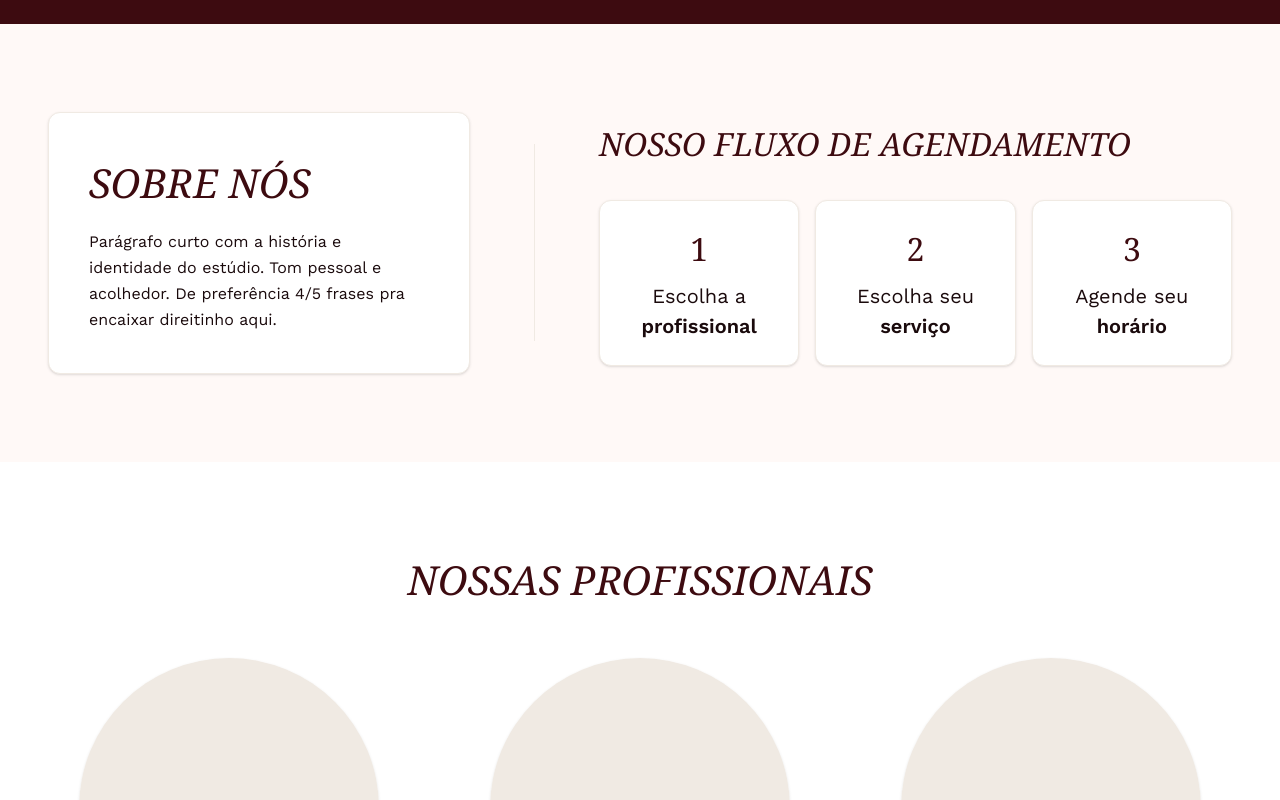
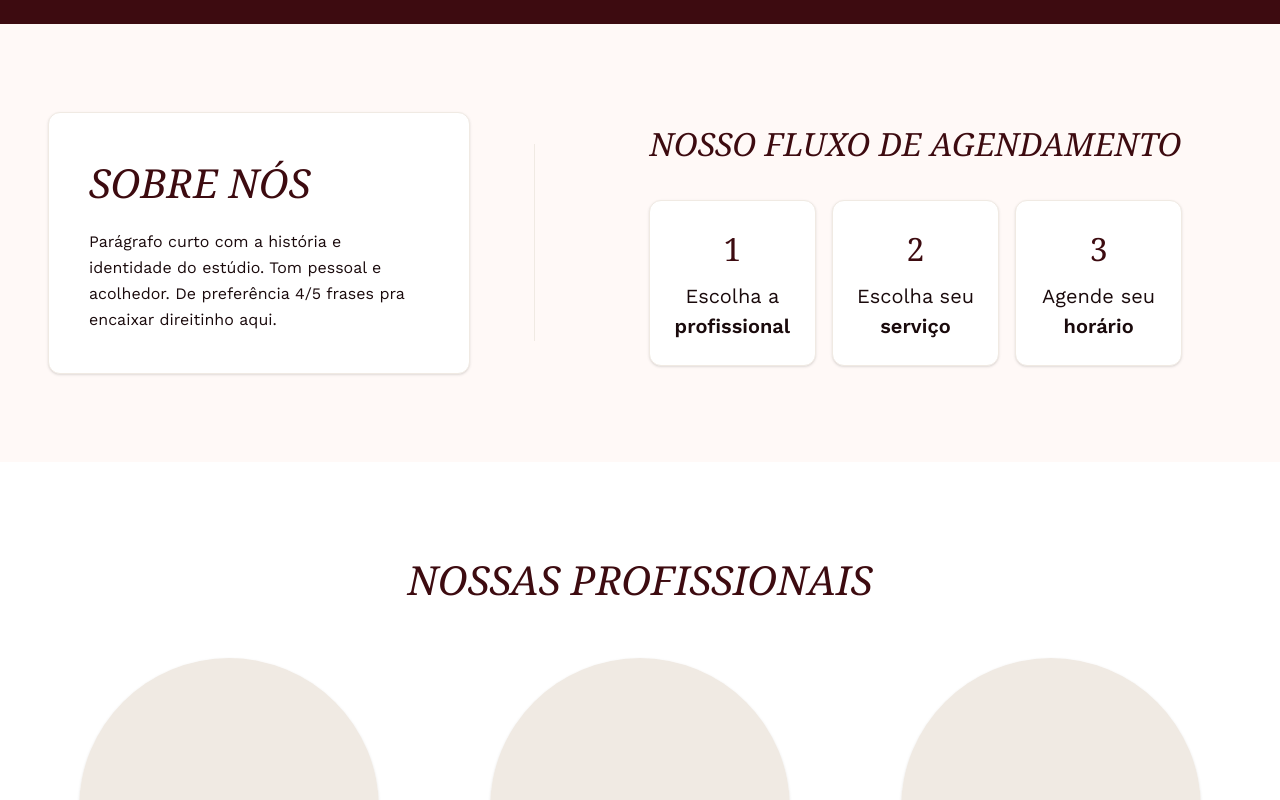
Before and after one commit to meriadriao/licesite, a Next.js app: page / in a window 1280 px wide. Shown: the part 760-1560 px from the top of the page. Built offline with nearby package versions, Linux system fonts and the light colour scheme; a web font is replaced by a local one.

Commit message:
feat: implement ScrollReveal component and useElementReveal hook for animations

```diff
--- a/src/app/page.tsx
+++ b/src/app/page.tsx
@@ -1,13 +1,6 @@
 import Link from "next/link";
-import Image from "next/image";
 
-import { FontAwesomeIcon } from "@fortawesome/react-fontawesome";
-import { library } from "@fortawesome/fontawesome-svg-core";
-import { fas } from "@fortawesome/free-solid-svg-icons";
-import { far } from "@fortawesome/free-regular-svg-icons";
-import { fab } from "@fortawesome/free-brands-svg-icons";
-
-library.add(fas, far, fab);
+import { ScrollReveal } from "../components/ScrollReveal";
 
 const profissionais = [
   {
@@ -71,25 +64,29 @@ export default function Home() {
         id="sobre"
         className="py-22 px-6 md:px-12 max-w-7xl mx-auto w-full grid grid-cols-1 lg:grid-cols-[1fr_auto_1.5fr] gap-12 lg:gap-16 items-center"
       >
+        <ScrollReveal>
           <div className="bg-white rounded-card p-8 md:p-10 shadow-sm border border-brand-warm">
             <h2 className="text-[32px] md:text-h2 font-display italic uppercase mb-4 text-brand-burgundy">
               Sobre Nós
             </h2>
             <p className="text-body text-brand-dark leading-relaxed">
-            Parágrafo curto com a história e identidade do estúdio. Tom pessoal
-            e acolhedor. De preferência 4/5 frases pra encaixar direitinho aqui.
+              Parágrafo curto com a história e identidade do estúdio. Tom
+              pessoal e acolhedor. De preferência 4/5 frases pra encaixar
+              direitinho aqui.
             </p>
           </div>
+        </ScrollReveal>
 
         <div className="hidden lg:block w-[1px] h-3/4 bg-brand-warm mx-auto"></div>
 
-        <div className="flex flex-col">
+        <ScrollReveal>
+          <div className="flex flex-col items-center">
             <h2 className="text-[28px] md:text-[32px] font-display italic uppercase mb-8 text-center lg:text-left text-brand-burgundy">
               Nosso Fluxo de Agendamento
             </h2>
 
             <div className="grid grid-cols-1 sm:grid-cols-3 gap-4">
-            <div className="bg-white rounded-card p-6 flex flex-col items-center text-center shadow-sm border border-brand-warm">
+              <div className="bg-white rounded-card p-6 flex flex-col items-center text-center shadow-sm border border-brand-warm transition-transform duration-300 hover:scale-105">
                 <span className="text-[32px] font-display text-brand-burgundy mb-2">
                   1
                 </span>
@@ -101,7 +98,7 @@ export default function Home() {
                 </p>
               </div>
 
-            <div className="bg-white rounded-card p-6 flex flex-col items-center text-center shadow-sm border border-brand-warm">
+              <div className="bg-white rounded-card p-6 flex flex-col items-center text-center shadow-sm border border-brand-warm transition-transform duration-300 hover:scale-105">
                 <span className="text-[32px] font-display text-brand-burgundy mb-2">
                   2
                 </span>
@@ -113,7 +110,7 @@ export default function Home() {
                 </p>
               </div>
 
-            <div className="bg-white rounded-card p-6 flex flex-col items-center text-center shadow-sm border border-brand-warm">
+              <div className="bg-white rounded-card p-6 flex flex-col items-center text-center shadow-sm border border-brand-warm transition-transform duration-300 hover:scale-105">
                 <span className="text-[32px] font-display text-brand-burgundy mb-2">
                   3
                 </span>
@@ -126,6 +123,7 @@ export default function Home() {
               </div>
             </div>
           </div>
+        </ScrollReveal>
       </section>
 
       {/* Profissionais */}
@@ -133,10 +131,13 @@ export default function Home() {
         id="profissionais"
         className="py-22 px-6 md:px-12 w-full bg-white text-center"
       >
+        <ScrollReveal>
           <h2 className="text-[32px] md:text-h2 font-display italic uppercase mb-12 text-brand-burgundy">
             Nossas Profissionais
           </h2>
+        </ScrollReveal>
 
+        <ScrollReveal>
           <div className="grid grid-cols-1 sm:grid-cols-2 lg:grid-cols-3 gap-12 justify-items-center max-w-7xl mx-auto">
             {profissionais.map((profissional) => (
               <div
@@ -168,7 +169,7 @@ export default function Home() {
                       href={`/profissionais/${profissional.slug}`}
                       className="text-[15px] font-sans text-white uppercase tracking-widest hover:underline"
                     >
-                    Ver Serviços
+                      Ver serviços
                     </Link>
                   </div>
                 </div>
@@ -184,10 +185,12 @@ export default function Home() {
               </div>
             ))}
           </div>
+        </ScrollReveal>
       </section>
 
       {/* Instagram */}
       <section id="instagram" className="py-22 w-full bg-transparent">
+        <ScrollReveal>
         <div className="relative max-w-[1440px] mx-auto overflow-hidden">
           <div className="grid grid-cols-2 md:grid-cols-4 gap-2">
             {placeholders.map((photo, index) => (
@@ -229,6 +232,7 @@ export default function Home() {
             </span>
           </Link>
         </div>
+        </ScrollReveal>
       </section>
 
       {/* Depoimentos */}
@@ -236,12 +240,15 @@ export default function Home() {
         id="depoimentos"
         className="py-22 px-6 w-full max-w-7xl mx-auto flex flex-col items-center"
       >
+        <ScrollReveal>
         <h2 className="text-[32px] md:text-h2 font-display italic uppercase text-brand-burgundy mb-12 text-center">
           Depoimentos
         </h2>
+        </ScrollReveal>
 
+        <ScrollReveal>
         <div className="flex flex-wrap justify-center gap-8">
-          <div className="w-[270px] flex flex-col items-center text-center bg-white rounded-[24px] p-8 shadow-sm border border-brand-warm">
+          <div className="w-[270px] flex flex-col items-center text-center bg-white rounded-[24px] p-8 shadow-sm border border-brand-warm transition-transform duration-300 hover:scale-105">
             <div className="flex gap-1 mb-4 text-brand-burgundy">
               {[...Array(5)].map((_, i) => (
                 <svg
@@ -265,7 +272,7 @@ export default function Home() {
               RAILANE B.
             </p>
           </div>
-          <div className="w-[270px] flex flex-col items-center text-center bg-white rounded-[24px] p-8 shadow-sm border border-brand-warm">
+          <div className="w-[270px] flex flex-col items-center text-center bg-white rounded-[24px] p-8 shadow-sm border border-brand-warm transition-transform duration-300 hover:scale-105">
             <div className="flex gap-1 mb-4 text-brand-burgundy">
               {[...Array(5)].map((_, i) => (
                 <svg
@@ -291,7 +298,7 @@ export default function Home() {
             </p>
           </div>
 
-          <div className="w-[270px] flex flex-col items-center text-center bg-white rounded-[24px] p-8 shadow-sm border border-brand-warm">
+          <div className="w-[270px] flex flex-col items-center text-center bg-white rounded-[24px] p-8 shadow-sm border border-brand-warm transition-transform duration-300 hover:scale-105">
             <div className="flex gap-1 mb-4 text-brand-burgundy">
               {[...Array(5)].map((_, i) => (
                 <svg
@@ -317,10 +324,12 @@ export default function Home() {
             </p>
           </div>
         </div>
+        </ScrollReveal>
       </section>
 
       {/* Features */}
-      <section className="py-22 px-6 w-full max-w-7xl mx-auto">
+      <section id="features" className="py-22 px-15 w-full max-w-7xl mx-auto">
+        <ScrollReveal>
         <div className="grid grid-cols-1 lg:grid-cols-2 gap-12 lg:gap-20 items-center">
           <div className="w-full max-w-md mx-auto lg:mx-0 h-[450px] md:h-[550px] bg-brand-burgundy relative overflow-hidden shadow-sm">
             {/* Exemplo de como a imagem ficará depois:
@@ -333,7 +342,7 @@ export default function Home() {
               Por que nos escolher?
             </h2>
 
-            <div className="grid grid-cols-1 sm:grid-cols-2 gap-8 md:gap-10">
+            <div className="grid grid-cols-1 sm:grid-cols-2 gap-8 md:gap-8">
               <div className="flex items-start gap-4">
                 <div className="w-14 h-14 rounded-full bg-brand-blush flex items-center justify-center shrink-0 text-brand-dark">
                   <svg
@@ -431,6 +440,7 @@ export default function Home() {
             </div>
           </div>
         </div>
+        </ScrollReveal>
       </section>
     </main>
   );
--- /dev/null
+++ b/src/components/ScrollHook.tsx
@@ -0,0 +1,37 @@
+'use client';
+
+import { useEffect, useState, useRef, RefObject } from 'react';
+
+export function useElementReveal(): [RefObject<HTMLDivElement | null>, boolean] {
+  const elementRef = useRef<HTMLDivElement>(null);
+  const [hasRevealed, setHasRevealed] = useState<boolean>(false);
+
+  useEffect(() => {
+    const observer = new IntersectionObserver(
+      ([entry]) => {
+        if (entry.isIntersecting) {
+          setHasRevealed(true);
+          // Stop observing once revealed for better performance
+          if (elementRef.current) observer.unobserve(elementRef.current);
+        }
+      },
+      {
+        threshold: 0.1, // Triggers when 10% of the element is visible
+        rootMargin: '0px 0px -50px 0px', // Triggers slightly before entering view
+      }
+    );
+
+    const currentElement = elementRef.current;
+    if (currentElement) {
+      observer.observe(currentElement);
+    }
+
+    return () => {
+      if (currentElement) {
+        observer.unobserve(currentElement);
+      }
+    };
+  }, []);
+
+  return [elementRef, hasRevealed];
+}
--- /dev/null
+++ b/src/components/ScrollReveal.tsx
@@ -0,0 +1,26 @@
+'use client';
+
+import React, { ReactNode } from 'react';
+import { useElementReveal } from './ScrollHook';
+
+interface ScrollRevealProps {
+  children: ReactNode;
+  className?: string;
+}
+
+export const ScrollReveal: React.FC<ScrollRevealProps> = ({ children, className = '' }) => {
+  const [ref, isVisible] = useElementReveal();
+
+  return (
+    <div
+      ref={ref}
+      className={`
+        transform transition-all duration-1000 ease-out
+        ${isVisible ? 'opacity-100 translate-y-0 scale-100' : 'opacity-0 translate-y-12 scale-95'}
+        ${className}
+      `}
+    >
+      {children}
+    </div>
+  );
+}
```
Lines whose indentation alone changed are shown as unchanged.
